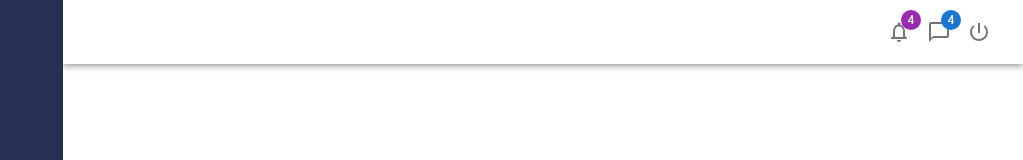
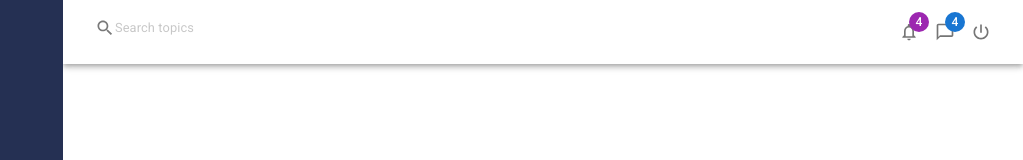
Before and after one commit to urbain32/complete-mui-system, a React (Create React App) app: page / in a window 1280 px wide. Shown: the top 160 px of the page, without its empty margins (257-1280 px from the left). Built offline with nearby package versions, Linux system fonts and the light colour scheme.

Commit message:
styling inputbase for search

```diff
--- a/src/components/Header.js
+++ b/src/components/Header.js
@@ -2,6 +2,7 @@ import {
   ChatBubbleOutline,
   NotificationsNone,
   PowerSettingsNew,
+  Search,
 } from "@mui/icons-material";
 import {
   AppBar,
@@ -19,22 +20,26 @@ const Header = () => {
       <Toolbar>
         <Grid container>
           <Grid item>
-            <InputBase />
+            <InputBase
+              placeholder="Search topics"
+              startAdornment={<Search fontSize="small" />}
+              sx={{ opacity: "0.6", padding: "0px 8px", fontSize: "0.8rem" }}
+            />
           </Grid>
           <Grid item sm></Grid>
           <Grid item>
             <IconButton>
               <Badge badgeContent={4} color="secondary">
-                <NotificationsNone />
+                <NotificationsNone fontSize="small" />
               </Badge>
             </IconButton>
             <IconButton>
               <Badge badgeContent={4} color="primary">
-                <ChatBubbleOutline />
+                <ChatBubbleOutline fontSize="small" />
               </Badge>
             </IconButton>
             <IconButton>
-              <PowerSettingsNew />
+              <PowerSettingsNew fontSize="small" />
             </IconButton>
           </Grid>
         </Grid>
```
